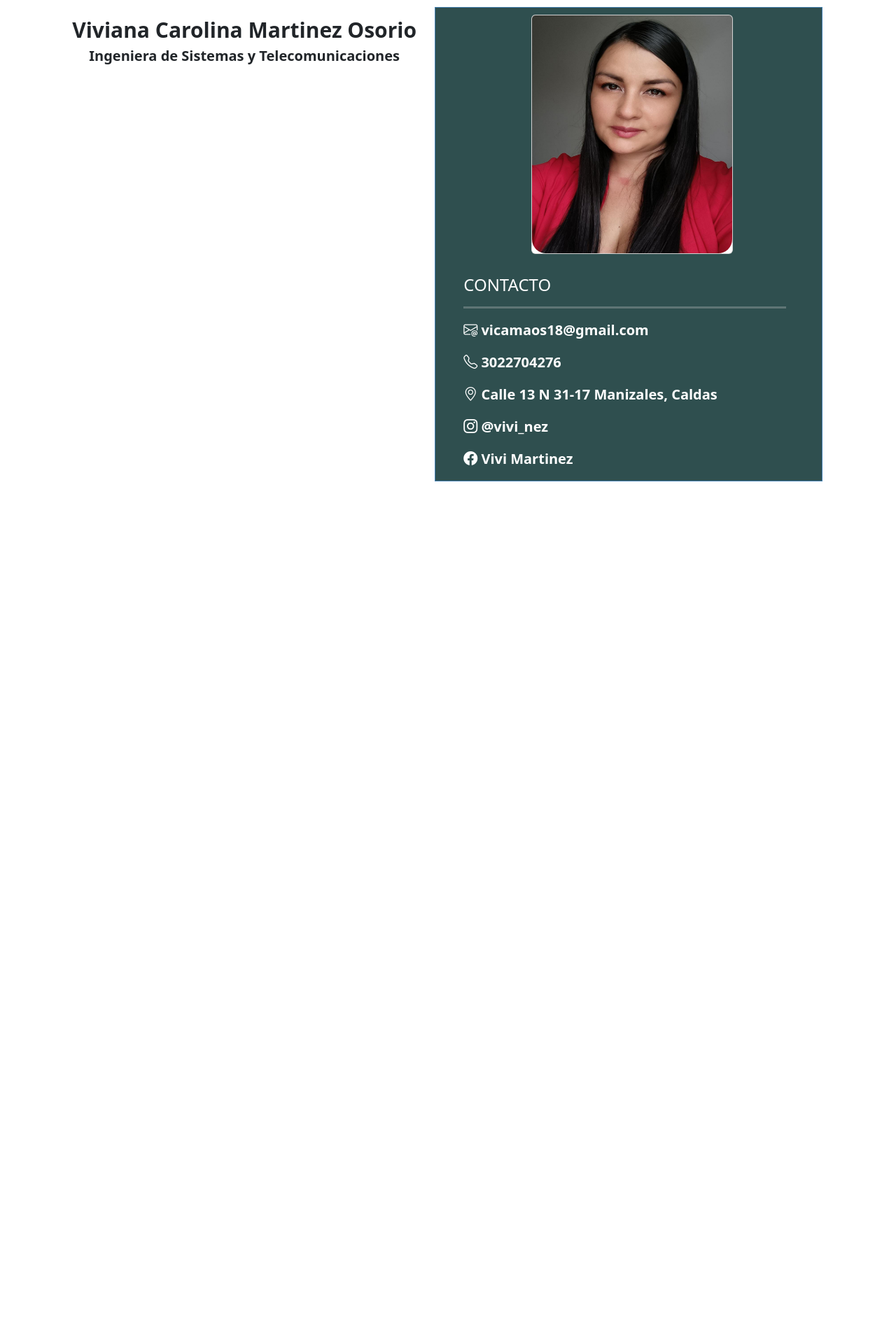
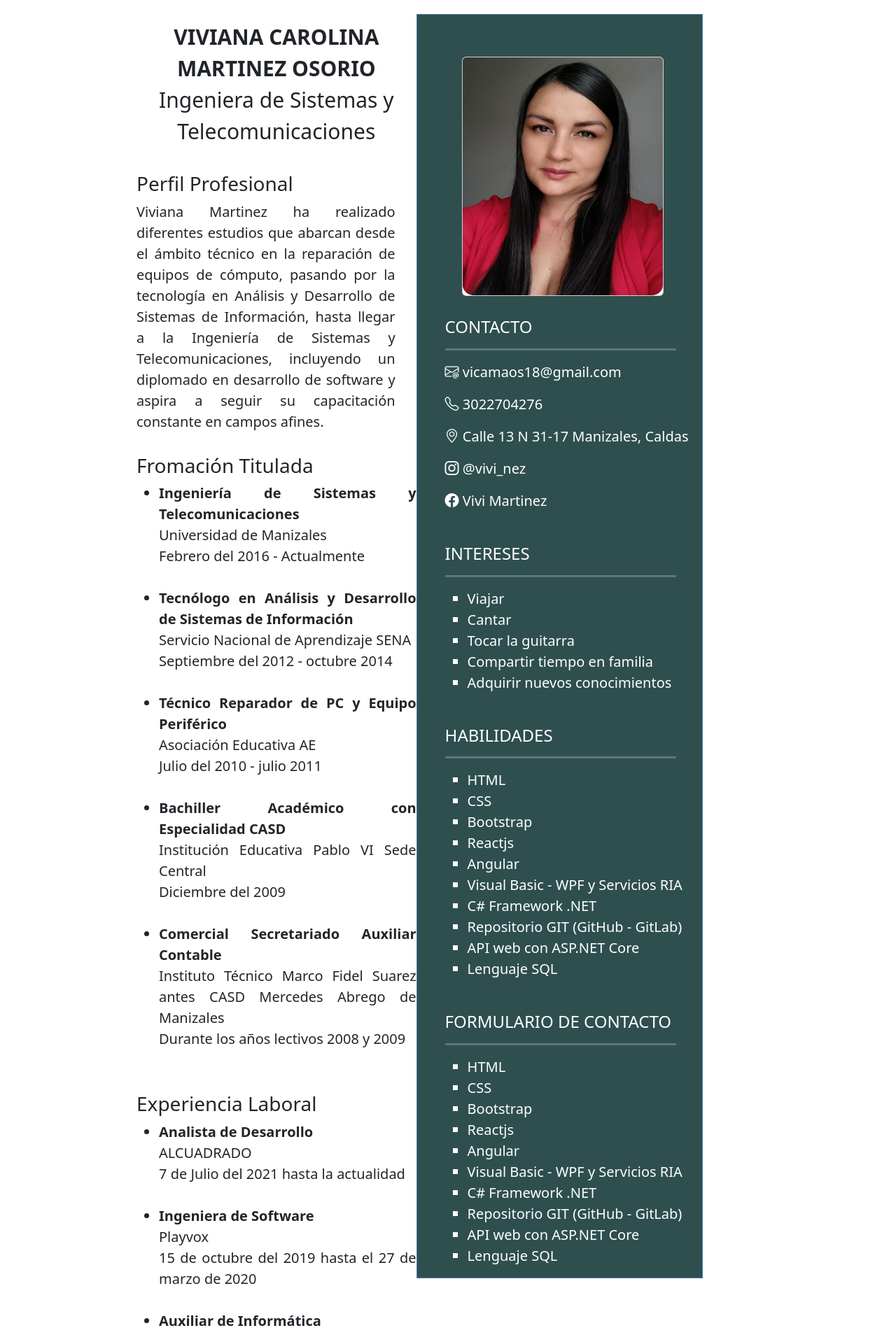
Before and after one commit to vicamaos18/hoja_de_vida_viviana, a React (Create React App) app: page / in a window 1280 px wide. Shown: the top 1908 px of the page at 70% size. Before the commit the page ends 800 px from the top, so only its background shows below. Built offline with nearby package versions, Linux system fonts and the light colour scheme.

Commit message:
Seccion de experiencia labral, formación, y habildades

```diff
--- a/src/App.css
+++ b/src/App.css
@@ -1,7 +1,27 @@
 .TitleSection{
   text-align: center;
+
 }
 
+.Title{
+  font-size: 30px;
+}
+
+.ProfileSection{
+  padding-top: 20px;
+}
+
+.TextProfile{
+  text-align: justify;
+  margin-right: 30px;
+}
+
+.DivSectionLeft{
+  padding-top: 15px;
+}
+li{
+  text-align: justify;
+}
 
 .SectionLeft {
   padding-left: 10px;
@@ -9,7 +29,7 @@
   margin-left: 57px;
   float: left;
   position: relative;
-  width: 45%;
+  width: 40%;
   height: auto;
 
 }
@@ -19,7 +39,7 @@
   padding-left: 10px;
   position: relative;
   float: left;
-  width: 45%;
+  width: 40%;
   border: steelblue solid 1px;
   height: auto;
   background-color:darkslategrey;
@@ -27,11 +47,9 @@
 
 .App{
   font-size: 20px;
-  font-weight: bold;
-  padding-left: 10px;
-  padding-top: 10px;
-  padding-bottom: 10px;
-  width: 97%;
+  padding-top: 20px;
+  width: 80%;
+  margin:0 auto;
 }
 
 .Name{
@@ -39,13 +57,14 @@
   font-weight: 800;
 }
 
-
-
 .ImgProfile{
   width: 280px;
   height: 340px;
-  border-radius: 20px;
+  border-radius: 15px;
+}
 
+.ImageSection{
+  padding-top: 50px;
 }
 
 .SectionCard{
@@ -53,10 +72,11 @@
   margin:0 auto;
 }
 
-.ContactSection{
+.DivSectionRigth{
   color:white;
   padding-left: 30px;
   padding-top: 30px;
+
 }
 hr{
   padding-left: 30px;
--- a/src/App.js
+++ b/src/App.js
@@ -1,16 +1,97 @@
 import logo from './img.jpeg';
 import './App.css';
 import Card from 'react-bootstrap/Card';
-import { IconName } from "react-icons/ci";
 import 'bootstrap/dist/css/bootstrap.min.css';
 import 'bootstrap-icons/font/bootstrap-icons.css'
 
 function TitleSection() {
   return (
     <div className="TitleSection">
-      <p><spam className="Name">Viviana Carolina Martinez Osorio</spam> <br/>Ingeniera de Sistemas y Telecomunicaciones</p>
+      <p className='Title'><spam className="Name">VIVIANA CAROLINA MARTINEZ OSORIO</spam> <br/>Ingeniera de Sistemas y Telecomunicaciones</p>
     </div>
       );
+}
+
+function ProfileSection() {
+  return (
+    <div className="ProfileSection">
+      <h3>Perfil Profesional</h3>
+      <p className='TextProfile'>Viviana Martinez ha realizado diferentes estudios que abarcan desde el ámbito técnico en
+          la reparación de equipos de cómputo, pasando por la tecnología en Análisis y
+          Desarrollo de Sistemas de Información, hasta llegar a la Ingeniería de Sistemas y
+          Telecomunicaciones, incluyendo un diplomado en desarrollo de software y aspira a
+          seguir su capacitación constante en campos afines.</p>
+
+    </div>
+    );
+}
+
+function EducationSection() {
+  return (
+    <div className="DivSectionLeft">
+      <h3>Fromación Titulada</h3>
+      <ul>
+        <li><b>Ingeniería de Sistemas y Telecomunicaciones</b><br/>
+          Universidad de Manizales<br/>
+          Febrero del 2016 - Actualmente
+        </li><br/>
+        <li><b>Tecnólogo en Análisis y Desarrollo de Sistemas de Información</b><br/>
+          Servicio Nacional de Aprendizaje SENA<br/>
+          Septiembre del 2012 - octubre 2014
+
+        </li><br/>
+        <li><b>Técnico Reparador de PC y Equipo Periférico</b><br/>
+          Asociación Educativa AE<br/>
+          Julio del 2010 - julio 2011
+
+        </li><br/>
+        <li><b>Bachiller Académico con Especialidad CASD</b><br/>
+          Institución Educativa Pablo VI Sede Central<br/>
+          Diciembre del 2009
+        </li><br/>
+        <li><b>Comercial Secretariado Auxiliar Contable</b><br/>
+          Instituto Técnico Marco Fidel Suarez antes CASD Mercedes Abrego de Manizales<br/>
+          Durante los años lectivos 2008 y 2009
+        </li><br/>
+      </ul>
+
+    </div>
+    );
+}
+
+function ExperienceSection() {
+  return (
+    <div className="DivSectionLeft">
+      <h3>Experiencia Laboral</h3>
+      <ul>
+        <li><b>Analista de Desarrollo</b><br/>
+            ALCUADRADO<br/>
+            7 de Julio del 2021 hasta la actualidad
+        </li><br/>
+        <li><b>Ingeniera de Software</b><br/>
+            Playvox<br/>
+            15 de octubre del 2019 hasta el 27 de marzo de 2020
+        </li><br/>
+        <li><b>Auxiliar de Informática</b><br/>
+            Torres Guarín y CIA LTDA<br/>
+            1 de febrero del 2015 hasta el 9 de octubre de 2019
+        </li><br/>
+        <li><b>Contratista</b><br/>
+            Torres Guarín y CIA LTDA<br/>
+            15 de mayo del 2015 hasta el 31 de enero 2017<br/>
+        </li><br/>
+        <li><b>Contratista</b><br/>
+            Industria Licorera de Caldas<br/>
+            24 de septiembre del 2014 hasta el 27 de febrero de 2015
+        </li><br/>
+        <li><b>Practicante SENA</b><br/>
+            Industria Licorera de Caldas<br/>
+            25 de marzo de 2014 hasta el 24 de septiembre del 2014
+        </li>
+      </ul>
+
+    </div>
+    );
 }
 
 function ImageSection() {
@@ -26,7 +107,7 @@ function ImageSection() {
 
 function ContactSection() {
   return (
-    <div className="ContactSection">
+    <div className="DivSectionRigth">
       <h4>CONTACTO</h4>
       <hr></hr>
       <p><i className="bi bi-envelope-at"></i> vicamaos18@gmail.com</p>
@@ -38,15 +119,80 @@ function ContactSection() {
     );
 }
 
+function InterestsSection() {
+  return (
+    <div className="DivSectionRigth">
+      <h4>INTERESES</h4>
+      <hr></hr>
+      <ul>
+        <li type="square">Viajar</li>
+        <li type="square">Cantar</li>
+        <li type="square">Tocar la guitarra</li>
+        <li type="square">Compartir tiempo en familia</li>
+        <li type="square">Adquirir nuevos conocimientos</li>
+      </ul>
+    </div>
+    );
+}
+
+function SkillsSection() {
+  return (
+    <div className="DivSectionRigth">
+      <h4>HABILIDADES</h4>
+      <hr></hr>
+      <ul>
+        <li type="square">HTML</li>
+        <li type="square">CSS</li>
+        <li type="square">Bootstrap</li>
+        <li type="square">Reactjs</li>
+        <li type="square">Angular</li>
+        <li type="square">Visual Basic - WPF y Servicios RIA</li>
+        <li type="square">C# Framework .NET</li>
+        <li type="square">Repositorio GIT (GitHub - GitLab)</li>
+        <li type="square">API web con ASP.NET Core</li>
+        <li type="square">Lenguaje SQL</li>
+      </ul>
+    </div>
+    );
+}
+
+function FormSection() {
+  return (
+    <div className="DivSectionRigth">
+      <h4>FORMULARIO DE CONTACTO</h4>
+      <hr></hr>
+      <ul>
+        <li type="square">HTML</li>
+        <li type="square">CSS</li>
+        <li type="square">Bootstrap</li>
+        <li type="square">Reactjs</li>
+        <li type="square">Angular</li>
+        <li type="square">Visual Basic - WPF y Servicios RIA</li>
+        <li type="square">C# Framework .NET</li>
+        <li type="square">Repositorio GIT (GitHub - GitLab)</li>
+        <li type="square">API web con ASP.NET Core</li>
+        <li type="square">Lenguaje SQL</li>
+      </ul>
+    </div>
+    );
+}
+
+
 function App() {
   return (
     <div className="App">
       <div className='SectionLeft'>
         <TitleSection></TitleSection>
+        <ProfileSection></ProfileSection>
+        <EducationSection></EducationSection>
+        <ExperienceSection></ExperienceSection>
       </div>
       <div className='SectionRigth'>
         <ImageSection></ImageSection>
         <ContactSection></ContactSection>
+        <InterestsSection></InterestsSection>
+        <SkillsSection></SkillsSection>
+        <FormSection></FormSection>
       </div>
     </div>
   );
```
